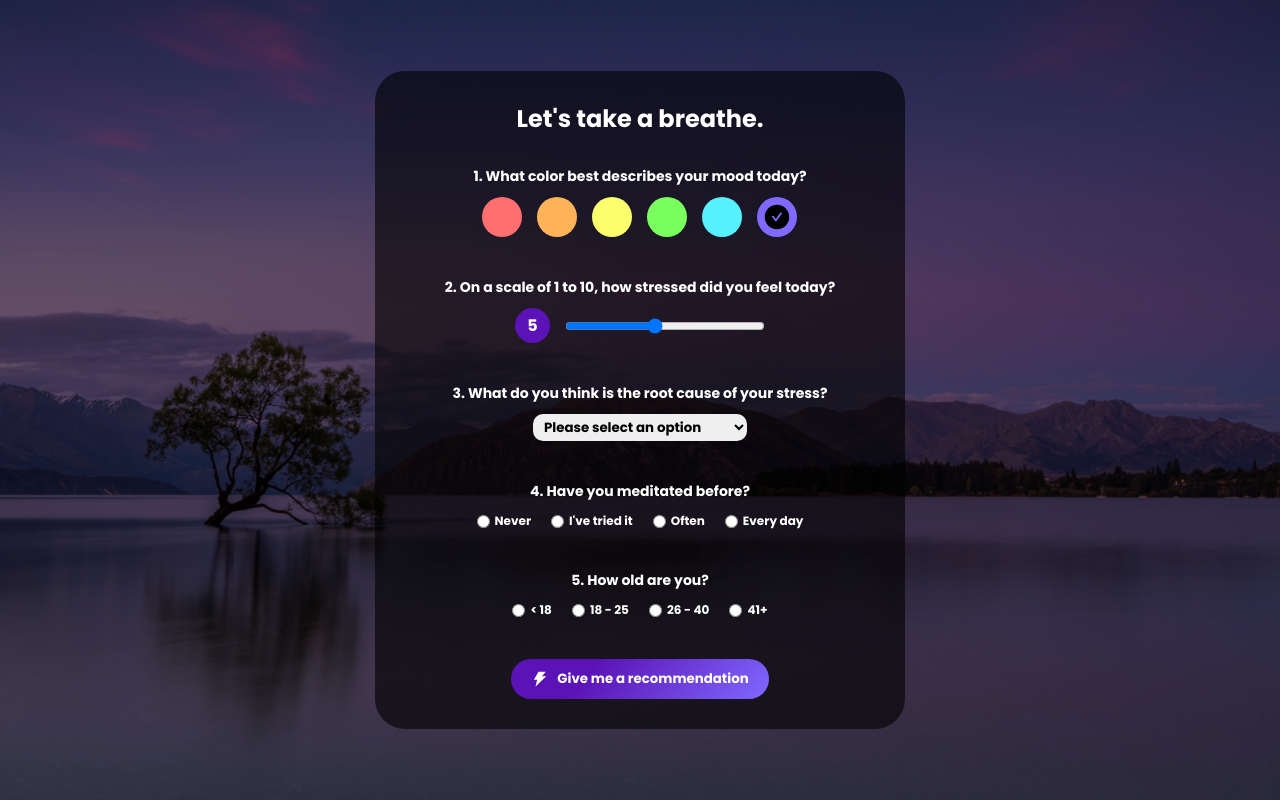
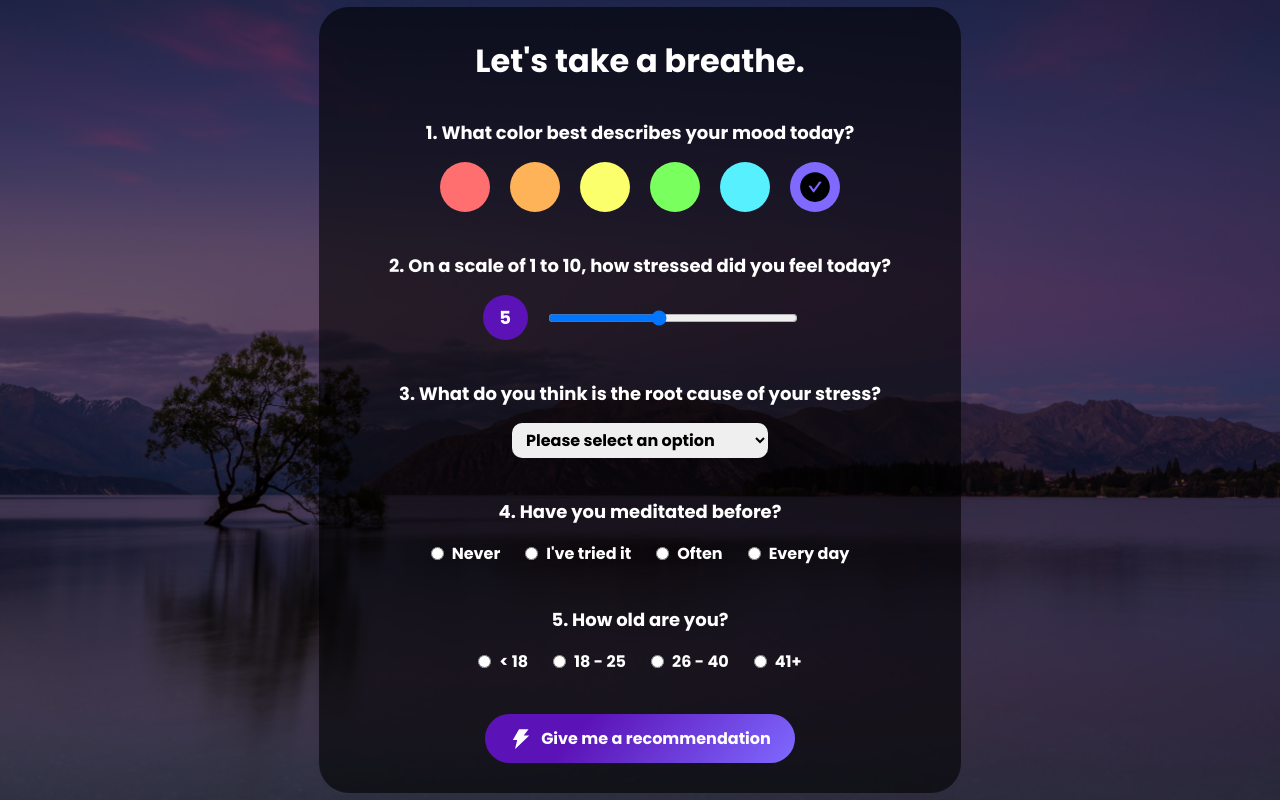
Before and after one commit to RyanMcPherson7/breathe, a React (Create React App) app: page /A/form in a window 1280 px wide. Built offline with nearby package versions, Linux system fonts and the light colour scheme.

Commit message:
feat: add styling for desktop and indicator for radio button select

```diff
--- a/src/components/button/index.css
+++ b/src/components/button/index.css
@@ -18,7 +18,19 @@
 @media (hover: hover) {
   .button:hover {
     cursor: pointer;
-    filter: brightness(75%);
+    filter: brightness(60%);
     transition: filter 0.2s ease-in-out;
   }
 }
+
+@media (min-width: 900px) {
+  .button {
+    padding: 12px 24px;
+    font-size: 16px;
+  }
+
+  .button-icon {
+    width: 24px;
+    height: 24px;
+  }
+}
--- a/src/components/form-a/index.css
+++ b/src/components/form-a/index.css
@@ -17,3 +17,10 @@
     padding: 30px 70px;
   }
 }
+
+@media (min-width: 900px) {
+  #form-a-container h2 {
+    font-size: 32px;
+    margin-bottom: 24px;
+  }
+}
--- a/src/components/input-fields/color-select/index.css
+++ b/src/components/input-fields/color-select/index.css
@@ -23,7 +23,23 @@
 @media (hover: hover) {
   .color-option:hover {
     cursor: pointer;
-    filter: brightness(75%);
+    filter: brightness(60%);
     transition: filter 0.2s ease-in-out;
   }
 }
+
+@media (min-width: 900px) {
+  .color-select {
+    gap: 20px;
+  }
+
+  .color-option {
+    width: 50px;
+    height: 50px;
+  }
+
+  .color-check-icon {
+    width: 34px;
+    height: 34px;
+  }
+}
--- a/src/components/input-fields/dropdown/index.css
+++ b/src/components/input-fields/dropdown/index.css
@@ -9,5 +9,18 @@ select {
 @media (hover: hover) {
   select:hover {
     cursor: pointer;
+    filter: brightness(60%);
+    transition: filter 0.2s ease-in-out;
   }
 }
+
+@media (min-width: 900px) {
+  select {
+    font-size: 16px;
+    padding: 5px 10px;
+  }
+
+  option {
+    font-size: 16px;
+  }
+}
--- a/src/components/input-fields/radios/index.css
+++ b/src/components/input-fields/radios/index.css
@@ -7,13 +7,34 @@
 }
 
 label {
-    font-size: 12px;
-    display: flex;
-    justify-content: center;
-    align-items: center;
-    gap: 5px;
+  font-size: 12px;
+  display: flex;
+  justify-content: center;
+  align-items: center;
+  gap: 5px;
 }
 
-label input[type="radio"]:checked {
+label input[type='radio']:checked {
   accent-color: var(--color-purple);
 }
+
+@media (hover: hover) {
+  label:hover {
+    cursor: pointer;
+  }
+
+  label input[type='radio']:hover {
+    cursor: pointer;
+  }
+}
+
+@media (min-width: 900px) {
+  .radio-group {
+    gap: 25px;
+  }
+
+  label {
+    font-size: 16px;
+    gap: 8px;
+  }
+}
--- a/src/components/input-fields/radios/index.jsx
+++ b/src/components/input-fields/radios/index.jsx
@@ -16,8 +16,16 @@ const index = ({ options, state, updateState }) => {
   return (
     <div className="radio-group">
       {options.map((option) => (
-        <label key={option} htmlFor={option}>
+        <label
+          key={option}
+          htmlFor={option}
+          style={{
+            borderBottom:
+              option === state ? '2px solid var(--color-purple)' : 'none'
+          }}
+        >
           <input
+            id={option}
             type="radio"
             value={option}
             checked={option === state}
--- a/src/components/input-fields/slider/index.css
+++ b/src/components/input-fields/slider/index.css
@@ -31,3 +31,22 @@ input[type='range'] {
     transition: filter 0.2s ease-in-out;
   }
 }
+
+@media (min-width: 900px) {
+  input[type='range'] {
+    width: 250px;
+  }
+
+  .slider-container {
+    gap: 20px;
+  }
+
+  .slider-value {
+    width: 45px;
+    height: 45px;
+  }
+
+  .slider-value p {
+    font-size: 18px;
+  }
+}
--- a/src/components/question/index.css
+++ b/src/components/question/index.css
@@ -2,7 +2,7 @@
   display: flex;
   flex-direction: column;
   align-items: center;
-  margin-bottom: 30px;
+  margin-bottom: 25px;
 }
 
 .prompt-text {
@@ -10,3 +10,14 @@
   text-align: center;
   margin-bottom: 10px;
 }
+
+@media (min-width: 900px) {
+  .prompt-text {
+    font-size: 18px;
+    margin-bottom: 16px;
+  }
+
+  #question-container {
+    margin-bottom: 30px;
+  }
+}
--- a/src/components/recommendation/index.css
+++ b/src/components/recommendation/index.css
@@ -42,3 +42,30 @@ a {
     filter: brightness(60%);
   }
 }
+
+@media (min-width: 900px) {
+  #recommendation-container {
+    gap: 60px;
+  }
+
+  .recommendation {
+    padding: 28px 50px;
+    border-radius: 30px;
+    gap: 5px;
+  }
+
+  .recommendation h4 {
+    margin-bottom: 18px;
+    font-size: 30px;
+  }
+
+  .recommendation p {
+    gap: 10px;
+    font-size: 18px;
+  }
+
+  .recommendation-icon {
+    width: 25px;
+    height: 25px;
+  }
+}
--- a/src/components/recommendation/index.jsx
+++ b/src/components/recommendation/index.jsx
@@ -2,7 +2,7 @@ import { useNavigate, useLocation } from 'react-router-dom'
 import { useCallback } from 'react'
 import { useDispatch, useSelector } from 'react-redux'
 import { FaRedoAlt } from 'react-icons/fa'
-import { IoMdFlower } from 'react-icons/io'
+import { PiFlowerLotusFill } from 'react-icons/pi'
 import { AiFillClockCircle } from 'react-icons/ai'
 import { MdNumbers } from 'react-icons/md'
 import { BiSolidGroup } from 'react-icons/bi'
@@ -198,7 +198,7 @@ const index = () => {
       >
         <h4>What we recommend:</h4>
         <p>
-          <IoMdFlower className="recommendation-icon" />
+          <PiFlowerLotusFill className="recommendation-icon" />
           {generateMeditationStyle()}
         </p>
         <p>
--- a/src/components/welcome/index.css
+++ b/src/components/welcome/index.css
@@ -9,3 +9,13 @@
   text-align: center;
   margin: 5px 0 50px;
 }
+
+@media (min-width: 900px) {
+  #welcome-container h1 {
+    font-size: 42px;
+  }
+
+  #welcome-container h5 {
+    font-size: 18px;
+  }
+}
```
Lines whose indentation alone changed are shown as unchanged.
